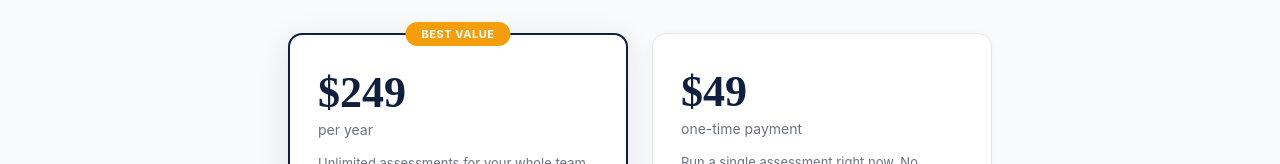
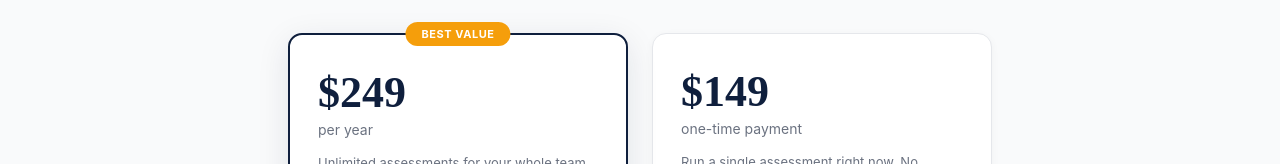
Before and after one commit to matt-tmg-hub/maturity, a Next.js app: page /pricing in a window 1280 px wide. Shown: the part 232-396 px from the top of the page. Built offline with nearby package versions, Linux system fonts and the light colour scheme.

Commit message:
fix: update one-time price to 149

```diff
--- a/app/pricing/page.tsx
+++ b/app/pricing/page.tsx
@@ -84,7 +84,7 @@ export default function PricingPage() {
         </div>
 
         <div style={{ background: '#fff', border: '1px solid #e5e7eb', borderRadius: 14, padding: '36px 28px', width: 340, display: 'flex', flexDirection: 'column', boxShadow: '0 2px 8px rgba(0,0,0,0.04)' }}>
-          <div style={{ fontSize: 44, fontWeight: 800, color: '#0f1f3d', lineHeight: 1, fontFamily: "'DM Serif Display',serif" }}>$49</div>
+          <div style={{ fontSize: 44, fontWeight: 800, color: '#0f1f3d', lineHeight: 1, fontFamily: "'DM Serif Display',serif" }}>$149</div>
           <div style={{ fontSize: 14, color: '#6b7280', marginTop: 4 }}>one-time payment</div>
           <div style={{ fontSize: 13, color: '#6b7280', margin: '14px 0 20px', lineHeight: 1.5 }}>Run a single assessment right now. No subscription required.</div>
           <ul style={{ listStyle: 'none', padding: 0, margin: '0 0 28px', display: 'flex', flexDirection: 'column', gap: 10, flexGrow: 1 }}>
```
